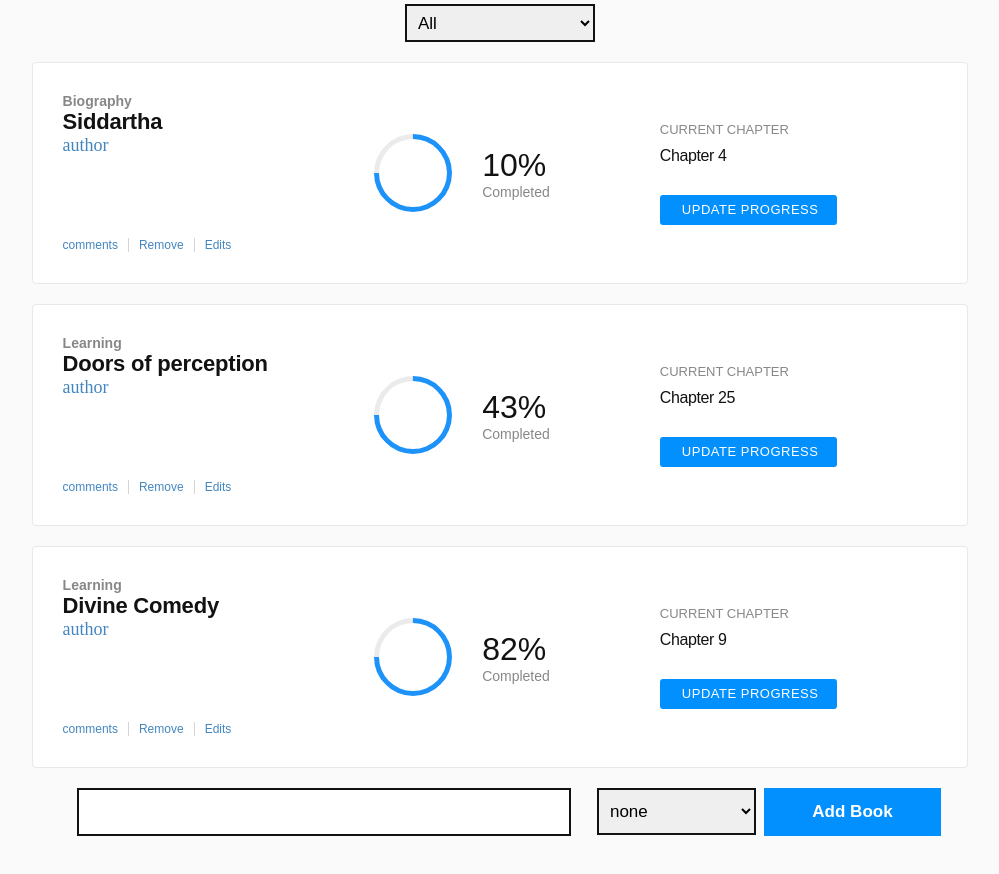
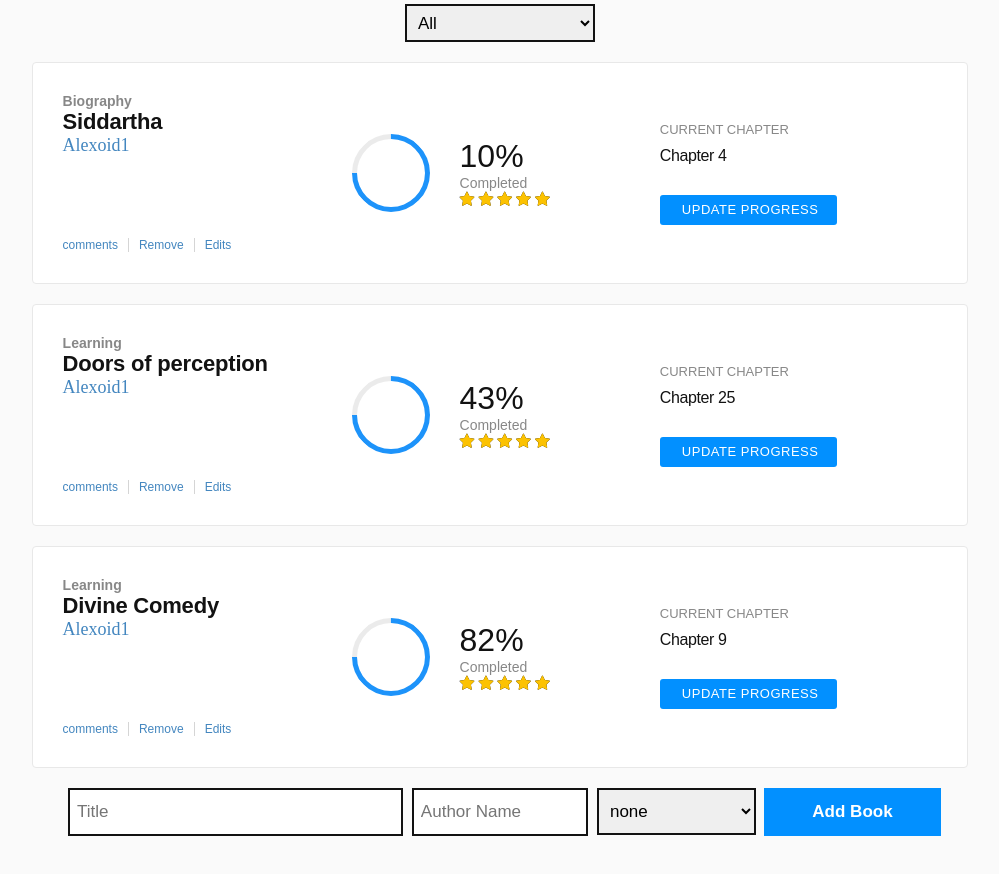
Before and after one commit to Alexoid1/Bookstore-react, a React (Create React App) app: page / in a window 1280 px wide. Shown: the part 200-1074 px from the top of the page, without its empty margins (176-1175 px from the left). Built offline with nearby package versions, Linux system fonts and the light colour scheme.

Commit message:
add star component add author input

```diff
--- a/public/index.html
+++ b/public/index.html
@@ -7,6 +7,7 @@
   <meta name="viewport" content="width=device-width, initial-scale=1" />
   <meta name="theme-color" content="#000000" />
   <meta name="description" content="Web site created using create-react-app" />
+  <link href="https://stackpath.bootstrapcdn.com/font-awesome/4.7.0/css/font-awesome.min.css" rel="stylesheet">
   <title>React App</title>
 </head>
 
--- a/src/components/Book.js
+++ b/src/components/Book.js
@@ -1,11 +1,13 @@
 import React from 'react';
 import PropTypes from 'prop-types';
 import './Book.css';
+import Star from './Star';
 
 const Book = ({
   bookID,
   title,
   category,
+  author,
   handleRemoveBook,
 }) => (
   <div className="book-container">
@@ -13,7 +15,7 @@ const Book = ({
       <div>
         <div className="category">{category}</div>
         <div className="title">{title}</div>
-        <div className="author">author</div>
+        <div className="author">{author}</div>
       </div>
       <div className="actions">
         <button
@@ -27,6 +29,7 @@ const Book = ({
             const book = {
               bookID,
               title,
+              author,
               category,
             };
 
@@ -52,6 +55,7 @@ const Book = ({
             {`${Math.floor(Math.random() * 100)}%`}
           </span>
           <span className="faded-text">Completed</span>
+          <Star />
         </div>
       </div>
       <div className="update">
@@ -66,6 +70,7 @@ const Book = ({
 Book.propTypes = {
   bookID: PropTypes.number.isRequired,
   title: PropTypes.string.isRequired,
+  author: PropTypes.string.isRequired,
   category: PropTypes.string.isRequired,
   handleRemoveBook: PropTypes.func.isRequired,
 };
--- /dev/null
+++ b/src/components/Star.css
@@ -0,0 +1,18 @@
+.star-wrapper {
+  position: relative;
+  display: inline-block;
+}
+
+.stars {
+  color: #fcc201;
+  position: absolute;
+  top: 0;
+  left: 0;
+  overflow: hidden;
+  white-space: nowrap;
+}
+
+  .star-wrapper::before, .stars::before {
+  font-family: "FontAwesome";
+  content: "\f005 \0020 \f005 \0020 \f005 \0020 \f005 \0020 \f005";
+}
--- /dev/null
+++ b/src/components/Star.js
@@ -0,0 +1,14 @@
+import React from 'react';
+import './Star.css';
+
+const Star = () => {
+  const score = (5 / 5) * 100;
+
+  return (
+    <span className="star-wrapper">
+      <span className="stars" style={{ width: `${score}%` }} />
+    </span>
+  );
+};
+
+export default Star;
--- a/src/containers/BooksForm.css
+++ b/src/containers/BooksForm.css
@@ -4,7 +4,7 @@
 
 form {
   display: grid;
-  grid-template-columns: 3fr 1fr 1fr;
+  grid-template-columns: 2fr 1fr 1fr 1fr;
   width: 85%;
   margin: auto;
 }
@@ -16,6 +16,15 @@ form {
   font-size: 17px;
   border: 2px solid #121212;
 }
+
+.inputAuthor input {
+  width: 90%;
+  height: 30px;
+  padding: 7px;
+  font-size: 17px;
+  border: 2px solid #121212;
+}
+
 
 .inputCategory select {
   width: 90%;
--- a/src/containers/BooksForm.js
+++ b/src/containers/BooksForm.js
@@ -8,9 +8,14 @@ import './BooksForm.css';
 const BooksForm = ({ createBook }) => {
   const [title, setTitle] = useState('');
   const [category, setCategory] = useState('');
+  const [author, setAuthor] = useState('');
 
   const handleTitleChange = event => {
     setTitle(() => event.target.value);
+  };
+
+  const handleAuthorChange = event => {
+    setAuthor(() => event.target.value);
   };
 
   const handleCategoryChange = event => {
@@ -20,15 +25,17 @@ const BooksForm = ({ createBook }) => {
   const handleSubmit = e => {
     e.preventDefault();
 
-    if (title && category) {
+    if (title && category && author) {
       createBook({
         bookID: Math.floor(Math.random() * 1000),
         title,
+        author,
         category,
       });
 
       setTitle('');
       setCategory('');
+      setAuthor('');
     }
   };
 
@@ -40,6 +47,15 @@ const BooksForm = ({ createBook }) => {
             type="text"
             value={title}
             onChange={handleTitleChange}
+            placeholder="Title"
+          />
+        </div>
+        <div className="inputAuthor">
+          <input
+            type="text"
+            value={author}
+            onChange={handleAuthorChange}
+            placeholder="Author Name"
           />
         </div>
         <div className="inputCategory">
--- a/src/containers/BooksList.js
+++ b/src/containers/BooksList.js
@@ -30,6 +30,7 @@ const BooksList = ({
               bookID={book.bookID}
               title={book.title}
               category={book.category}
+              author={book.author}
               handleRemoveBook={removeBook}
             />
           ))
--- a/src/index.js
+++ b/src/index.js
@@ -10,16 +10,19 @@ const intialState = [
     bookID: Math.floor(Math.random() * 1000),
     title: 'Siddartha',
     category: 'Biography',
+    author: 'Alexoid1',
   },
   {
     bookID: Math.floor(Math.random() * 1000),
     title: 'Doors of perception',
     category: 'Learning',
+    author: 'Alexoid1',
   },
   {
     bookID: Math.floor(Math.random() * 1000),
     title: 'Divine Comedy',
     category: 'Learning',
+    author: 'Alexoid1',
   },
 ];
 
```
Also changed, not shown: 1 other file (tests, documents, lock files or other folders).
